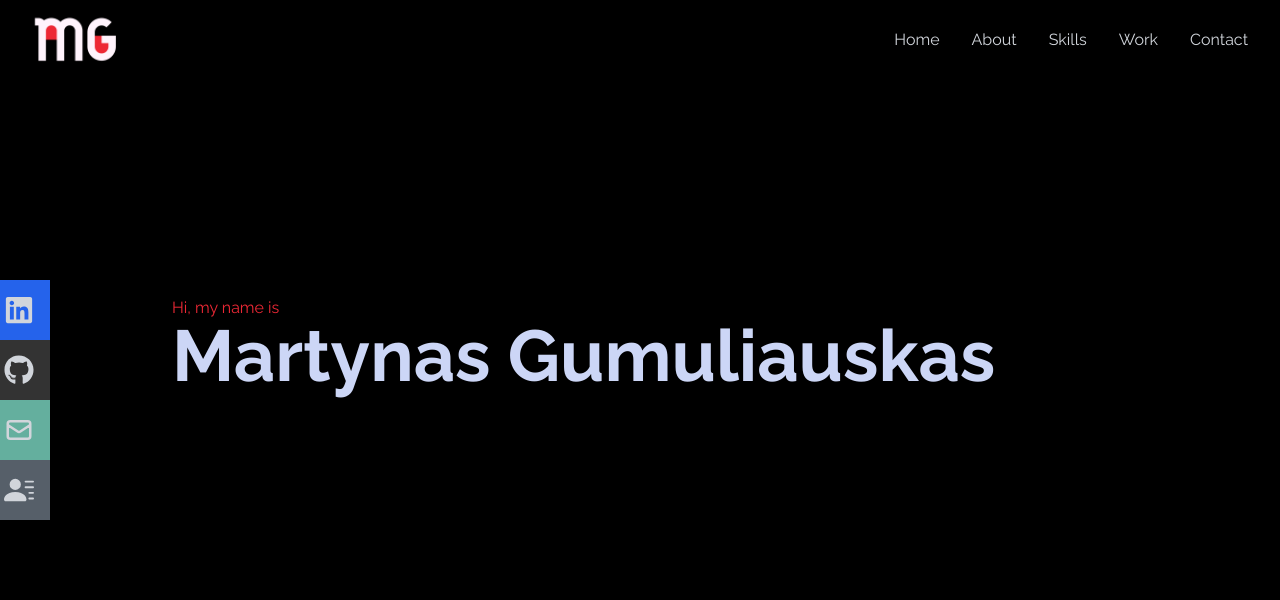
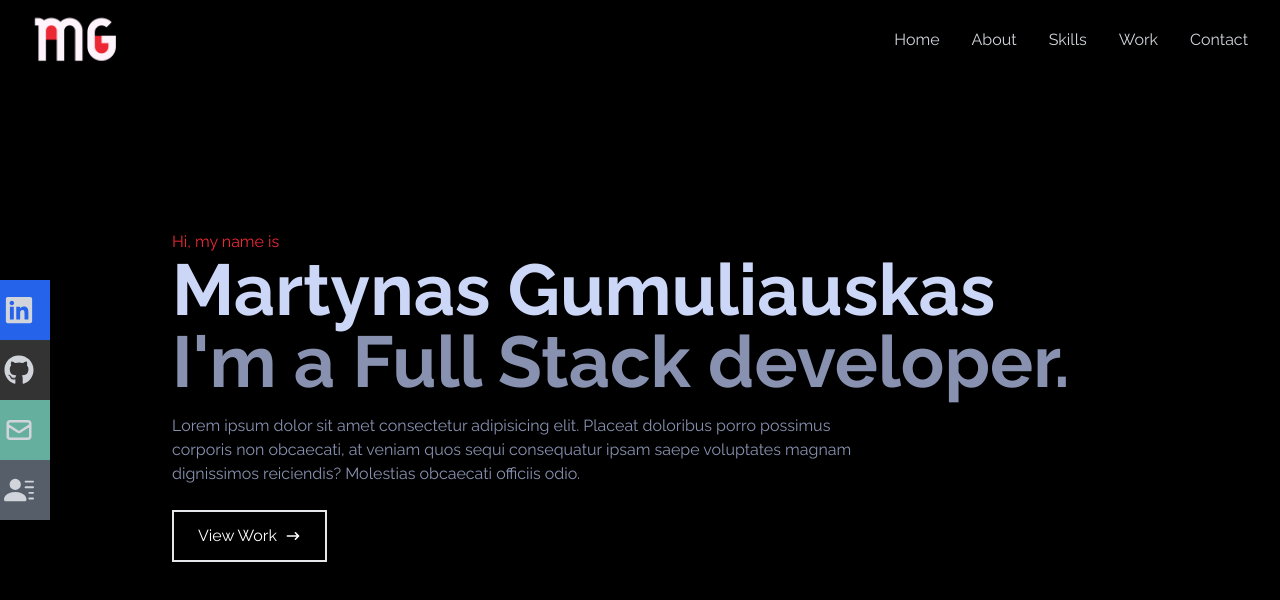
Before and after one commit to MartynasGit/mg-portfolio-project, a React (Vite) app: page / in a window 1280 px wide. Shown: the top 600 px of the page. Built offline with nearby package versions, Linux system fonts and the light colour scheme.

Commit message:
Updated Home section.

```diff
--- a/src/components/Home.jsx
+++ b/src/components/Home.jsx
@@ -1,5 +1,5 @@
-import React from 'react';
-import { HiArrowNarrowRight } from 'react-icons/hi';
+import React from 'react'
+import { HiArrowNarrowRight } from 'react-icons/hi'
 
 const Home = () => {
   return (
@@ -7,22 +7,29 @@ const Home = () => {
       {/* Container */}
       <div className="max-w-[1000px] mx-auto px-8 flex flex-col justify-center h-full">
         <p className="text-[#ed2835]">Hi, my name is</p>
-          <h1 className='text-4xl sm:text-7xl font-bold text-[#ccd6f6]'>Martynas Gumuliauskas</h1>
-          <h2>I'm a Full Stack developer. </h2>
-          <p>
+        <h1 className="text-4xl sm:text-7xl font-bold text-[#ccd6f6]">
+          Martynas Gumuliauskas
+        </h1>
+        <h2 className="text-4xl sm:text-7xl font-bold text-[#8892b0]">
+          I'm a Full Stack developer.
+        </h2>
+        <p className="text-[#8892b0] py-4 max-w-[700px]">
           Lorem ipsum dolor sit amet consectetur adipisicing elit. Placeat
-            doloribus porro possimus corporis non obcaecati, at veniam quos
-            sequi consequatur ipsam saepe voluptates magnam dignissimos
-            reiciendis? Molestias obcaecati officiis odio.
+          doloribus porro possimus corporis non obcaecati, at veniam quos sequi
+          consequatur ipsam saepe voluptates magnam dignissimos reiciendis?
+          Molestias obcaecati officiis odio.
         </p>
         <div>
-            <button>
-              View Work <HiArrowNarrowRight />
+          <button className="group text-white border-2 px-6 py-3 my-2 flex items-center hover:bg-[#ed2835] hover:border-[#ed2835]">
+            View Work
+            <span className='group-hover:rotate-90 duration-300'>
+              <HiArrowNarrowRight className="ml-2" />
+            </span>
           </button>
         </div>
       </div>
     </div>
   )
-};
+}
 
-export default Home;
+export default Home
```
Also changed, not shown: 1 other file (tests, documents, lock files or other folders). Lines whose indentation alone changed are shown as unchanged.
